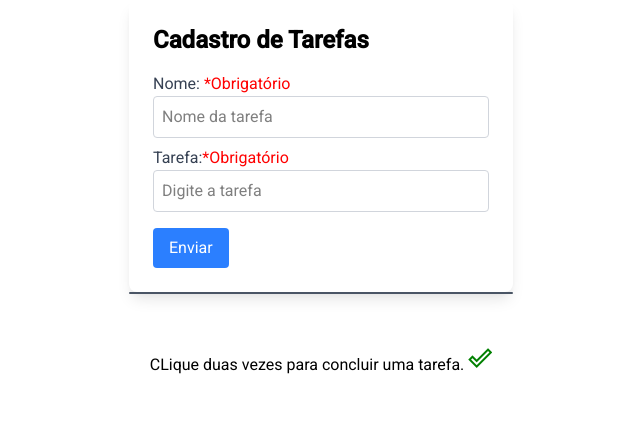
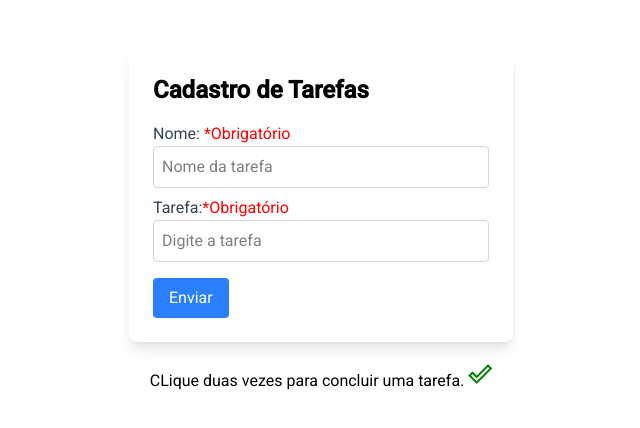
Before and after one commit to leandronakamashi/tasks-angular, an Angular app: page / in a window 1280 px wide. Shown: the top 428 px of the page, without its empty margins (319-959 px from the left). Built offline with nearby package versions, Linux system fonts and the light colour scheme.

Commit message:
arrumando margin

```diff
--- a/src/app/pages/form/form.html
+++ b/src/app/pages/form/form.html
@@ -43,5 +43,5 @@
     </button>
   </form>
 </div>
-<div class="w-full h-0.5 bg-gray-600 rounded"></div>
-<div class="w-full p-4 border-b-gray-400 rounded"></div>
+<!-- <div class="w-full h-0.5 bg-gray-600 rounded"></div> -->
+<!-- <div class="w-full p-4 border-b-gray-400 rounded"></div> -->
--- a/src/styles.css
+++ b/src/styles.css
@@ -6,6 +6,7 @@ body {
   height: 100%;
 }
 body {
+  margin-top: 50px !important;
   margin: 0;
   font-family: Roboto, "Helvetica Neue", sans-serif;
 }
```
